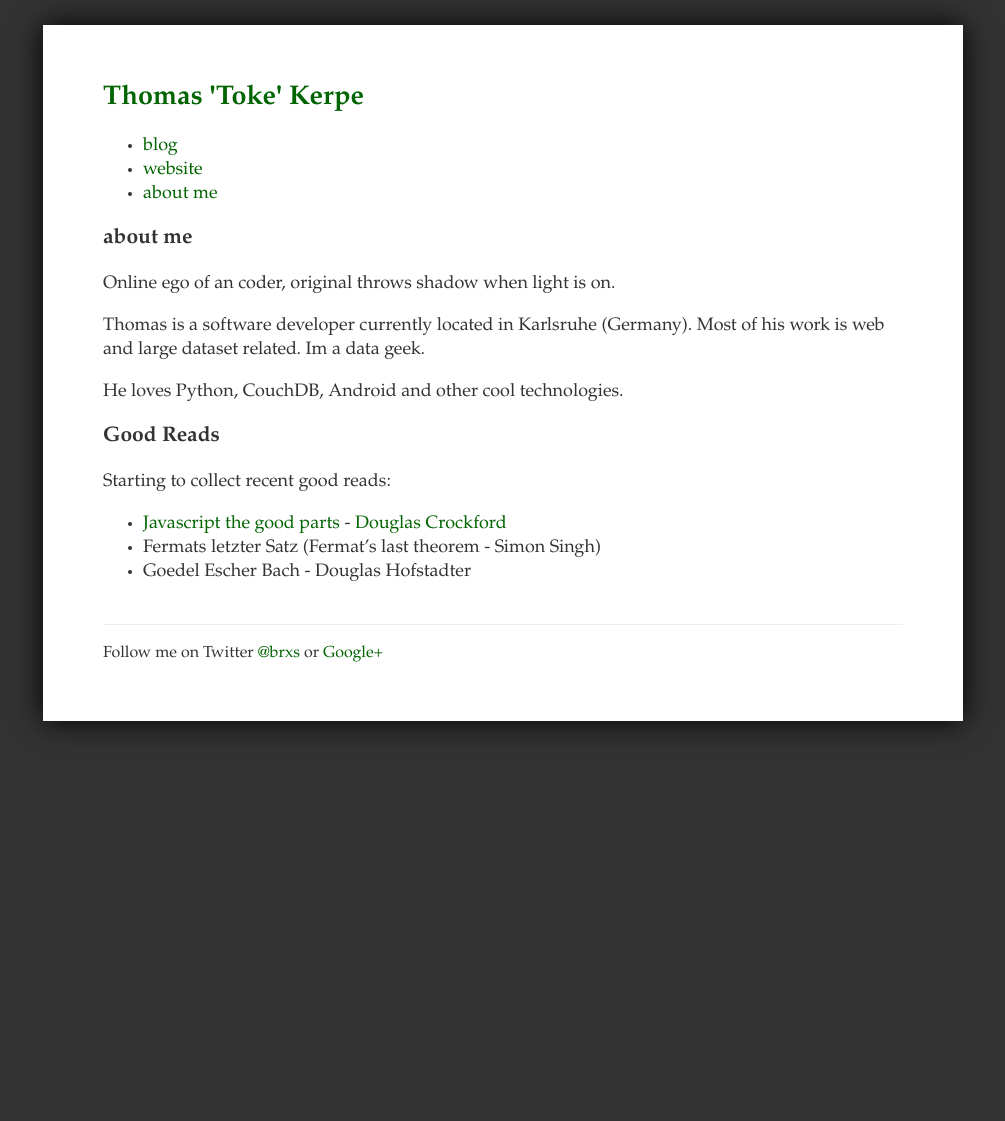
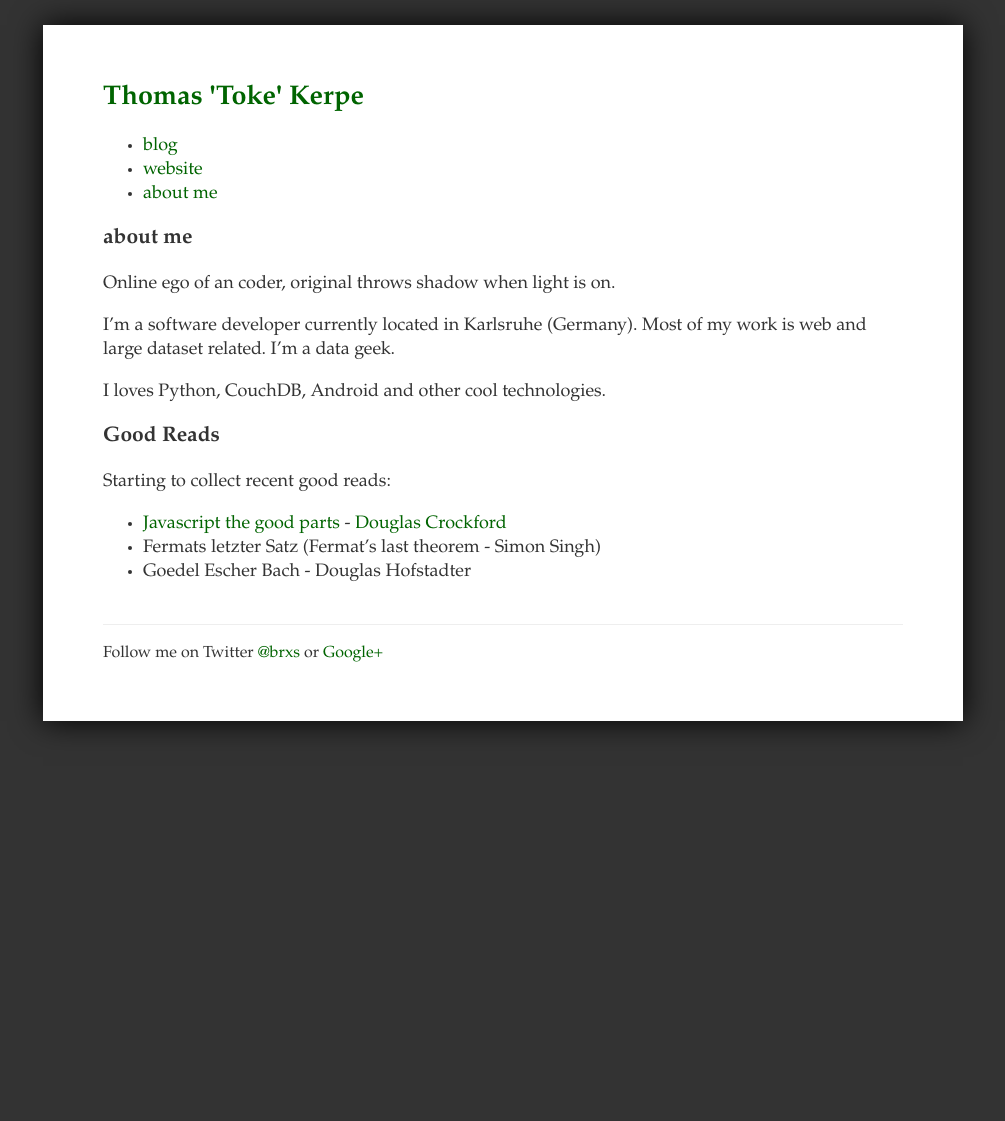
Before and after one commit to toke/toke.github.io_old, a Jekyll site: the page built from index.markdown, in a window 1280 px wide. Shown: the whole page, without its empty margins (137-1142 px from the left). Built offline with Jekyll 4.4.1, drawn with Linux system fonts in a browser that asks for light colours.

Commit message:
Changed to first form and fixed typo

```diff
--- a/index.markdown
+++ b/index.markdown
@@ -8,9 +8,9 @@ about me
 
 Online ego of an coder, original throws shadow when light is on.
 
-Thomas is a software developer currently located in Karlsruhe (Germany). Most of his work is web and large dataset related. Im a data geek.
+I'm a software developer currently located in Karlsruhe (Germany). Most of my work is web and large dataset related. I'm a data geek.
 
-He loves Python, CouchDB, Android and other cool technologies.
+I loves Python, CouchDB, Android and other cool technologies.
 
 Good Reads
 ==========
```
